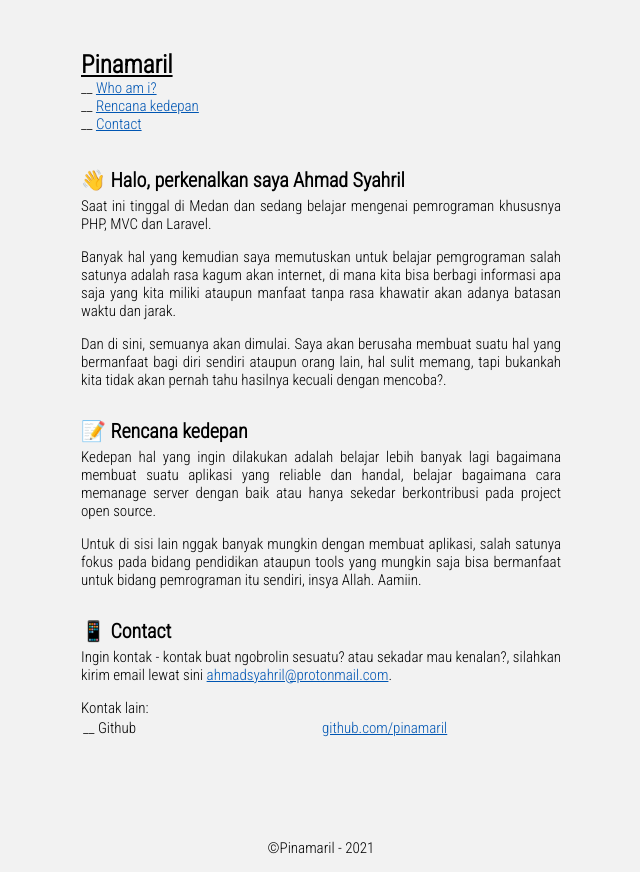
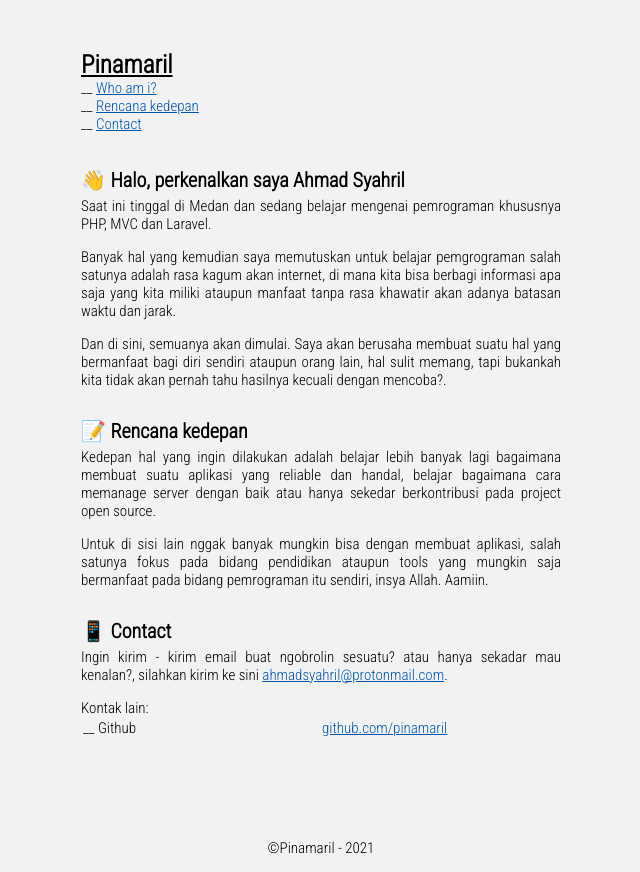
Before and after one commit to pinamaril/old-pinamaril.github.io, a plain HTML site: page index.html in a window 1280 px wide. Shown: the whole page, without its empty margins (319-959 px from the left). Drawn offline with Linux system fonts and the light colour scheme.

Commit message:
Fix some typo

```diff
--- a/index.html
+++ b/index.html
@@ -39,12 +39,12 @@
           <h2>📝 Rencana kedepan</h2>
           <p class="text">Kedepan hal yang ingin dilakukan adalah belajar lebih banyak lagi bagaimana membuat suatu aplikasi yang reliable dan handal, belajar bagaimana cara memanage server dengan baik atau hanya sekedar berkontribusi pada project open source.</p>
 
-          <p class="text">Untuk di sisi lain nggak banyak mungkin dengan membuat aplikasi, salah satunya fokus pada bidang pendidikan ataupun tools yang mungkin saja bisa bermanfaat untuk bidang pemrograman itu sendiri, insya Allah. Aamiin.</p>
+          <p class="text">Untuk di sisi lain nggak banyak mungkin bisa dengan membuat aplikasi, salah satunya fokus pada bidang pendidikan ataupun tools yang mungkin saja bermanfaat pada bidang pemrograman itu sendiri, insya Allah. Aamiin.</p>
         </div>
 
         <div class="cards" id="contact">
           <h2>📱 Contact</h2>
-          <p class="text">Ingin kontak - kontak buat ngobrolin sesuatu? atau sekadar mau kenalan?, silahkan kirim email lewat sini <a href="mailto:ahmadsyahril@protonmail.com">ahmadsyahril@protonmail.com</a>.</p>
+          <p class="text">Ingin kirim - kirim email buat ngobrolin sesuatu? atau hanya sekadar mau kenalan?, silahkan kirim ke sini <a href="mailto:ahmadsyahril@protonmail.com">ahmadsyahril@protonmail.com</a>.</p>
 
           <p>Kontak lain:</p>
           <table>
```
